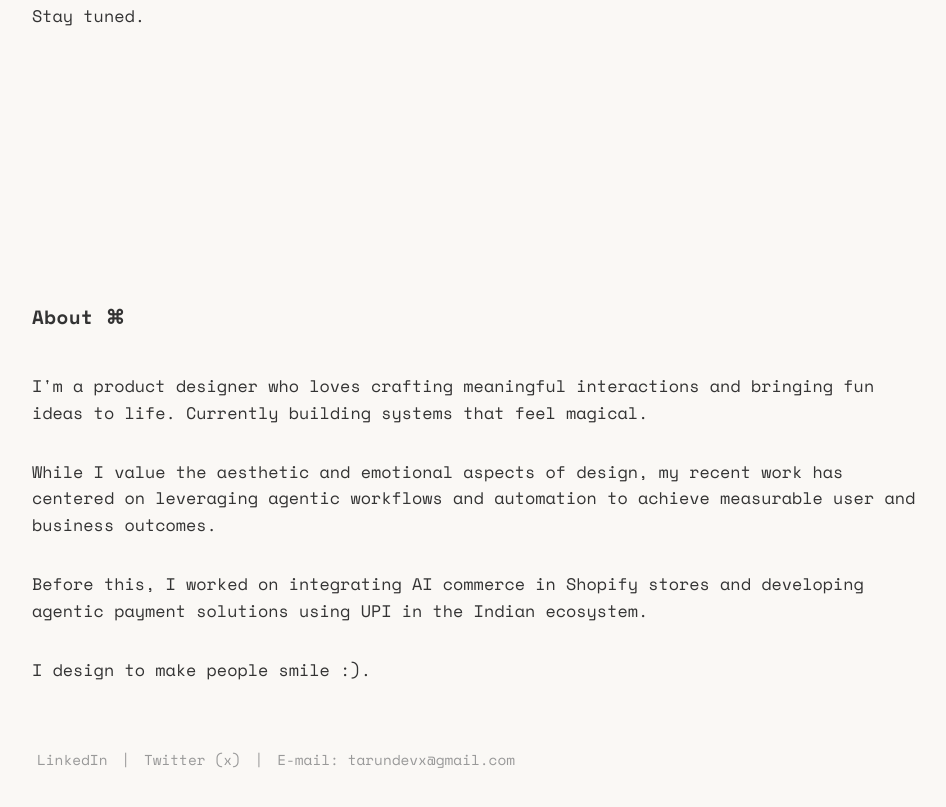
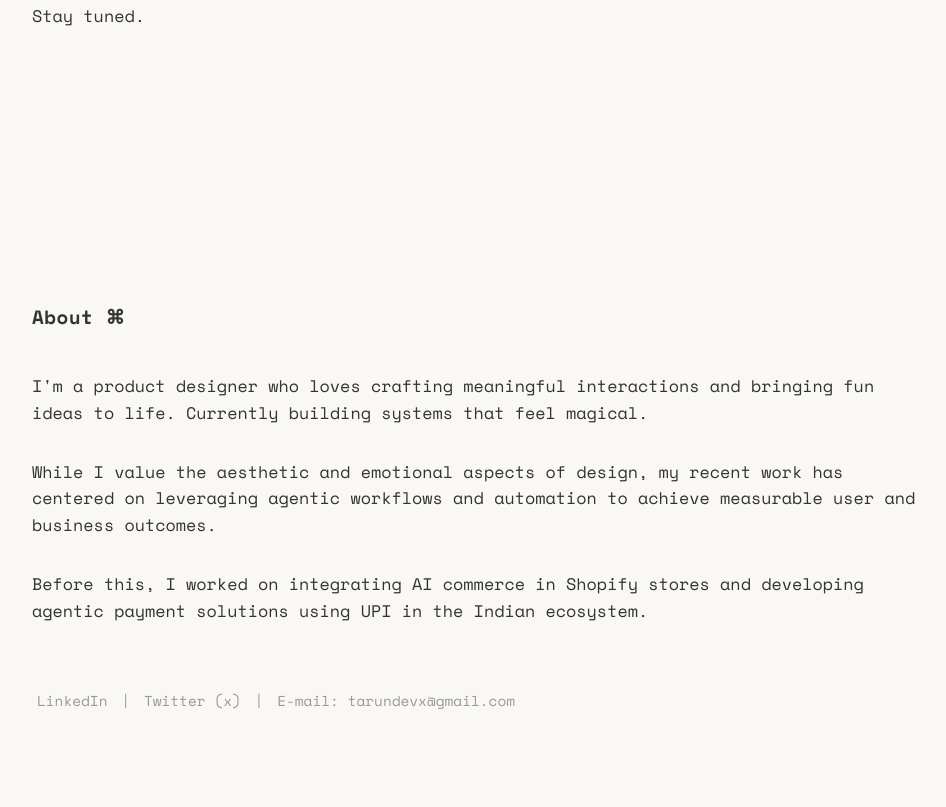
Before and after one commit to tarundevx/port, a website built with Vite: page index.html in a window 1280 px wide. Shown: the part 2687-3494 px from the top of the page, without its empty margins (96-1042 px from the left). Built offline with nearby package versions, Linux system fonts and the light colour scheme.

Commit message:
Update index.html

```diff
--- a/index.html
+++ b/index.html
@@ -103,7 +103,6 @@
           agentic workflows and automation to achieve measurable user and business outcomes.</p>
         <p>Before this, I worked on integrating AI commerce in Shopify stores and developing agentic payment solutions
           using UPI in the Indian ecosystem.</p>
-        <p>I design to make people smile :).</p>
       </div>
       <div class="social-links">
         <a href="https://www.linkedin.com/in/tarundevx/" target="_blank">LinkedIn</a> |
```
